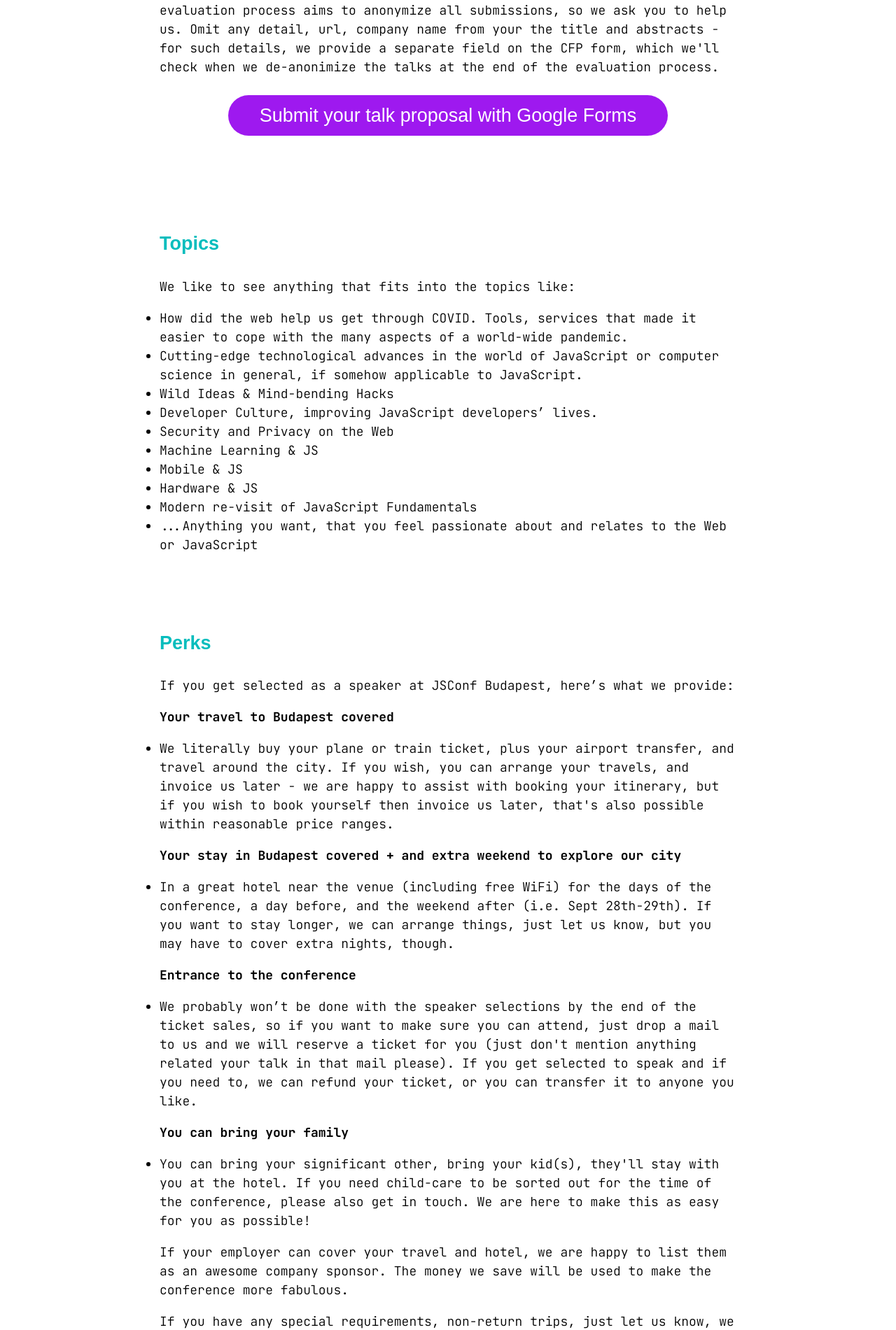
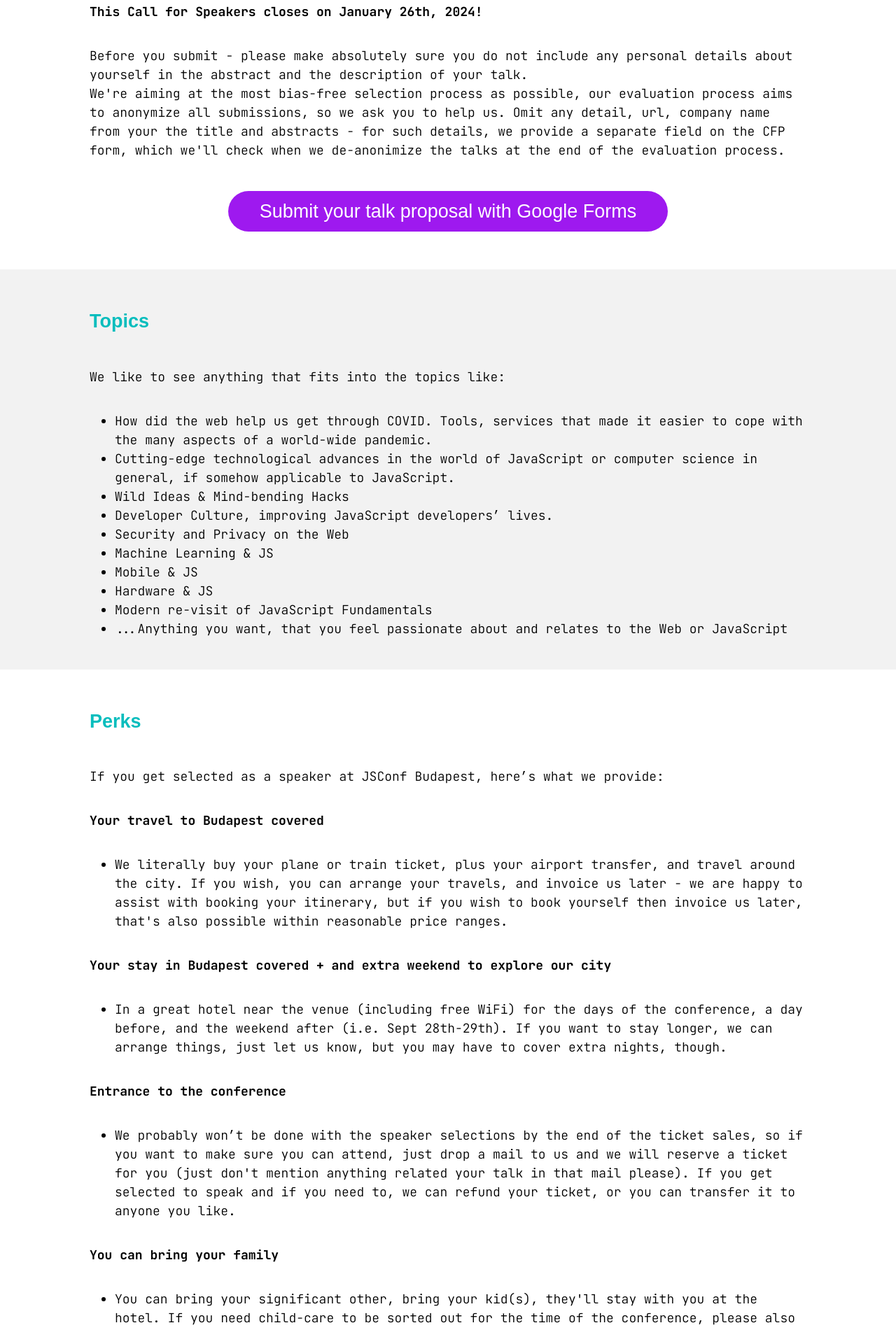
Before and after one commit to JSConfBp/2024.jsconfbp.com, a Next.js app: page /call-for-papers in a window 1280 px wide. Shown: the part 842-2743 px from the top of the page at 70% size. Built offline with nearby package versions, Linux system fonts and the light colour scheme; a web font is replaced by a local one.

Commit message:
refactor call-for-papers page

```diff
--- a/pages/call-for-papers.module.scss
+++ /dev/null
@@ -1,36 +0,0 @@
-.cfp {
-  section {
-    padding: 40px 100px;
-    p:last-child {
-      margin-bottom: 0;
-    }
-    strong {
-      display: block;
-      font-weight: 700;
-      &.deadline {
-        margin-bottom: calc(1.5 * var(--base-font-size));
-      }
-    }
-    ul {
-      list-style-type: inherit;
-      padding-left: var(--list-item-indentation);
-    }
-    &:nth-child(even) {
-      background-color: var(--section-background);
-    }
-    * {
-      max-width: 53.333rem;
-    }
-    &.perks {
-      strong + p {
-        display: list-item;
-        list-style-type: disc;
-        margin-left: var(--list-item-indentation);
-      }
-    }
-    .process {
-      margin-top: calc(1.5 * var(--base-font-size));
-      margin-bottom: 0;
-    }
-  }
-}
--- a/pages/call-for-papers.tsx
+++ b/pages/call-for-papers.tsx
@@ -1,21 +1,25 @@
+import Link from "next/link";
 import CfpButton from "../ui/cfp-button";
+import Divider from "../ui/divider";
 import Layout from "../ui/layout"
-import styles from "./call-for-papers.module.scss"
+import ConfSection from "../ui/conf-section";
 
 function CallForPapers() {
   return (
-    <Layout title="Call for papers" pathName="/call-for-papers" >
-      <div className={styles.cfp}>
-        <section>
+    <Layout title="Call for papers" pathName="/call-for-papers">
+      <Divider><h1>Call For Papers</h1></Divider>
+
+      <ConfSection>
         <h2>JSConf Budapest 2024 Call for Speakers</h2>
         <p>We are inviting the JavaScript community to submit talks for the upcoming JSConf Budapest (June 27-28, 2024, Budapest, Hungary).</p>
-          <strong className={styles.deadline}>This Call for Speakers closes on January 26th, 2024!</strong>
+        <strong>This Call for Speakers closes on January 26th, 2024!</strong>
         <p>Before you submit - please make absolutely sure you do not include any personal details about yourself in the abstract and the description of your talk. <br />
           We're aiming at the most bias-free selection process as possible, our evaluation process aims to anonymize all submissions, so we ask you to help us. Omit any detail, url, company name from your the title and abstracts - for such details, we provide a separate field on the CFP form, which we'll check when we de-anonimize the talks at the end of the evaluation process.
         </p>
         <CfpButton>Submit your talk proposal with Google Forms</CfpButton>
-        </section>
-        <section>
+      </ConfSection>
+
+      <ConfSection background="light-section">
         <h2>Topics</h2>
         <p>We like to see anything that fits into the topics like:</p>
         <ul>
@@ -30,32 +34,53 @@ function CallForPapers() {
           <li>Modern re-visit of JavaScript Fundamentals</li>
           <li>...Anything you want, that you feel passionate about and relates to the Web or JavaScript</li>
         </ul>
-        </section>
-        <section className={styles.perks}>
+      </ConfSection>
+
+
+      <ConfSection>
         <h2>Perks</h2>
         <p>If you get selected as a speaker at JSConf Budapest, here’s what we provide:</p>
-          <strong>Your travel to Budapest covered</strong><p>We literally buy your plane or train ticket, plus your airport transfer, and travel around the city. If you wish, you can arrange your travels, and invoice us later - we are happy to assist with booking your itinerary, but if you wish to book yourself then invoice us later, that's also possible within reasonable price ranges.</p>
+        <strong>Your travel to Budapest covered</strong>
+        <ul>
+          <li>
+            We literally buy your plane or train ticket, plus your airport transfer, and travel around the city. If you wish, you can arrange your travels, and invoice us later - we are happy to assist with booking your itinerary, but if you wish to book yourself then invoice us later, that's also possible within reasonable price ranges.
+          </li>
+        </ul>
         <strong>Your stay in Budapest covered + and extra weekend to explore our city</strong>
-          <p>In a great hotel near the venue (including free WiFi) for the days of the conference, a day before, and the weekend after (i.e. Sept 28th-29th). If you want to stay longer, we can arrange things, just let us know, but you may have to cover extra nights, though.</p>
+        <ul>
+          <li>
+            In a great hotel near the venue (including free WiFi) for the days of the conference, a day before, and the weekend after (i.e. Sept 28th-29th). If you want to stay longer, we can arrange things, just let us know, but you may have to cover extra nights, though.
+          </li>
+        </ul>
         <strong>Entrance to the conference</strong>
-          <p>We probably won’t be done with the speaker selections by the end of the ticket sales, so if you want to make sure you can attend, just drop a mail to us and we will reserve a ticket for you (just don't mention anything related your talk in that mail please). If you get selected to speak and if you need to, we can refund your ticket, or you can transfer it to anyone you like.</p>
+        <ul>
+          <li>
+            We probably won’t be done with the speaker selections by the end of the ticket sales, so if you want to make sure you can attend, just drop a mail to us and we will reserve a ticket for you (just don't mention anything related your talk in that mail please). If you get selected to speak and if you need to, we can refund your ticket, or you can transfer it to anyone you like.
+          </li>
+        </ul>
         <strong>You can bring your family</strong>
-          <p>You can bring your significant other, bring your kid(s), they'll stay with you at the hotel. If you need child-care to be sorted out for the time of the conference, please also get in touch. We are here to make this as easy for you as possible!</p>
+        <ul>
+          <li>
+            You can bring your significant other, bring your kid(s), they'll stay with you at the hotel. If you need child-care to be sorted out for the time of the conference, please also get in touch. We are here to make this as easy for you as possible!
+          </li>
+        </ul>
         <p>If your employer can cover your travel and hotel, we are happy to list them as an awesome company sponsor. The money we save will be used to make the conference more fabulous.</p>
         <p>If you have any special requirements, non-return trips, just let us know, we can usually work these things out.</p>
-        </section>
-        <section>
+      </ConfSection>
+
+      <ConfSection background="light-section">
         <h2>Guidelines</h2>
-          <strong className={styles.deadline}>Submit your proposal by January 26th 2024, 23:59:59 CEST.</strong>
+        <strong>Submit your proposal by January 26th 2024, 23:59:59 CEST.</strong>
         <p>We're aiming at the most bias-free selection process as possible, so we ask you to help us. Omit any detail, url, company name from your the title and abstracts - for such details, we provide a separate field on the CFP form.</p>
-          <p>All talks are in English.</p>
+        <strong>All talks are in English.</strong>
         <p>Talks are usually 30 minutes long (for longer talks we’d get in touch with you directly). There will be no Q&A after the talks - we encourage attendees and speakers to talk to each in the breaks, after the sessions.</p>
         <p>Make sure you care, and make sure we see you care. Typos, sloppy formatting and all-lowercase submissions make our reading of your proposal tedious. These things will definitely count against your proposal.</p>
         <p>Don’t overdo it either. If you need more than two paragraphs to get to the point of your topic, we need to ask you to slim things down. With the amount of submissions we get, the quicker you can to make a good impression, the better.</p>
         <p>Original topics - one of the things we like to do with JSConf Budapest is to push the community forward. We can’t do this if the same people keep talking about the same things all the time. Thus, we favor original content. If you want to discuss a topic that you have talked about elsewhere, try to add a twist, or new research, or development, something unique. Of course, if your talk is plain awesome as-is, go for that :)</p>
         <p>Simply assume this: the audience has infinite intelligence but zero knowledge.</p>
-        </section>
-        <section>
+      </ConfSection>
+
+      <ConfSection>
         <h2>Selection process</h2>
         <p>Here’s how we pick our talks:</p>
         <ul>
@@ -64,29 +89,35 @@ function CallForPapers() {
           <li>The top-N (~90) submissions are rated again on a 3-point scale.</li>
           <li>At the end, we de-anonymize the final shortlist so we can take speaker details as a factor in the final selection.</li>
         </ul>
-          <p className={styles.process}>We follow the <a href="">selection process developed by our mentors at JSConf & CSSconf EU</a> and value:</p>
+        <p>
+          We follow the <Link href="https://blog.cssconf.eu/2015/08/15/a-talk-selection-process-explained" target="_blank">selection process developed by our mentors at JSConf & CSSconf EU</Link> and value:
+        </p>
         <ul>
           <li>relevance of the topic for the JS community,</li>
           <li>coherence and clarity of the proposal,</li>
           <li>and novelty/originality of the topic</li>
         </ul>
         <p>in a submission.</p>
-          <p>Check out our <a href="">blogpost on how we manage to evaluate the CFP submissions.</a></p>
-        </section>
-        <section>
+        <p>
+          Check out our <Link href="/600-proposals">blogpost on how we manage to evaluate the CFP submissions.</Link>
+        </p>
+      </ConfSection>
+
+      <ConfSection background="light-section">
         <h2>We're here to help!</h2>
         <p>Not everybody is a natural talent on stage. Not everybody can produce kick-ass slide-decks. Not everybody is a live-demo-god. Not everybody knows they have something great to talk about. There are about a million reasons why you don’t consider yourself a speaker.</p>
         <p>We are here to prove you wrong.If all you have is a gut feeling that you should be on stage, we are here to reach out and help you to develop or hone the skills you think you lack to deliver a great presentation.</p>
         <p>We are happy to brainstorm your interests to see if a great topic is hiding.We are happy to connect you with experienced speakers to help prepare your submission. We are happy to review and advise on how to produce a slide deck.</p>
         <p>If you need practice giving talks, get in touch, we can connect you with local groups.Again, whatever else you might need, we’re here to help.</p>
-          <strong>Get in touch: team@jsconfbp.com</strong>
-          <p>(just please don’t use this address to submit a proposal).</p>
-        </section>
-        <section>
+        <p>
+          Get in touch: <Link href="mailto:team@jsconfbp.com" target="_blank">team@jsconfbp.com</Link>
+          <br />
+          (just please don’t use this address to submit a proposal).
+        </p>
+      </ConfSection>
+
       <CfpButton>Submit your talk proposal with Google Forms</CfpButton>
-        </section>
-      </div>
-    </Layout>
+    </Layout >
   )
 }
 
```
Lines whose indentation alone changed are shown as unchanged.
